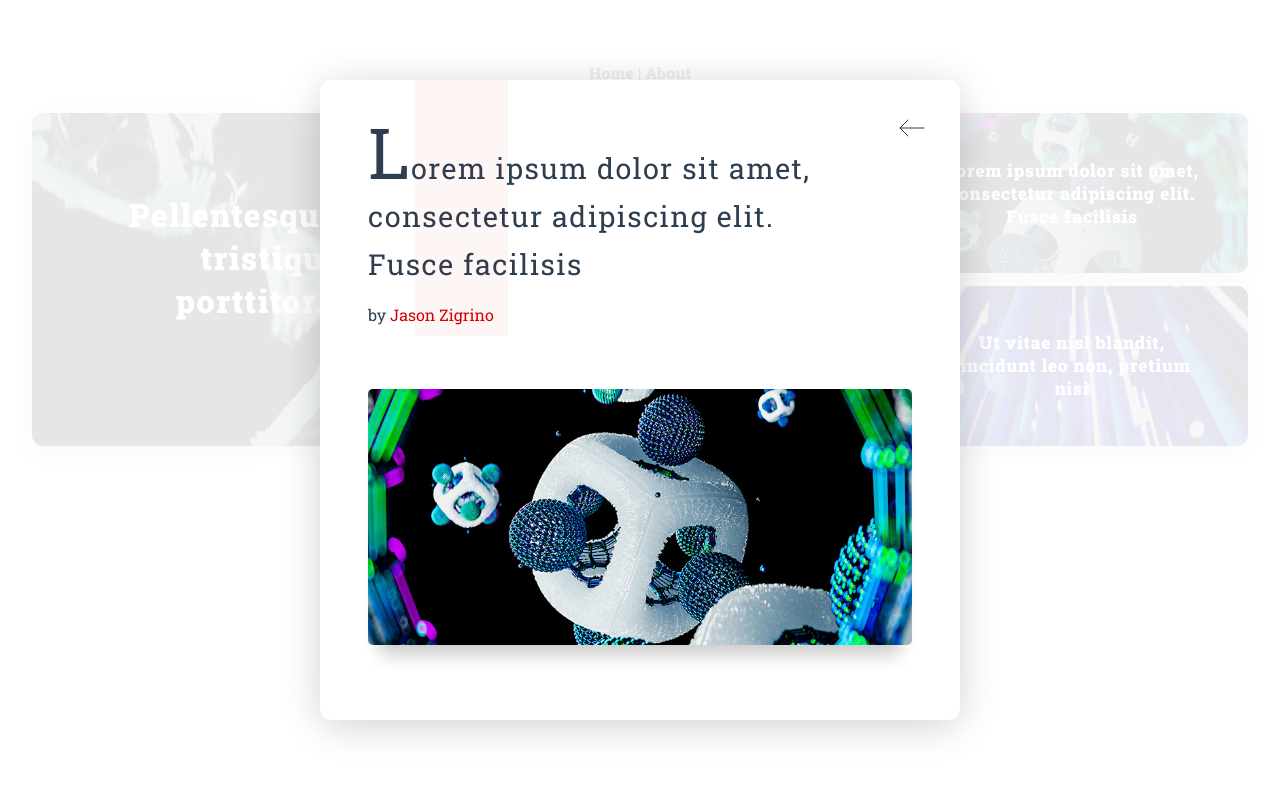
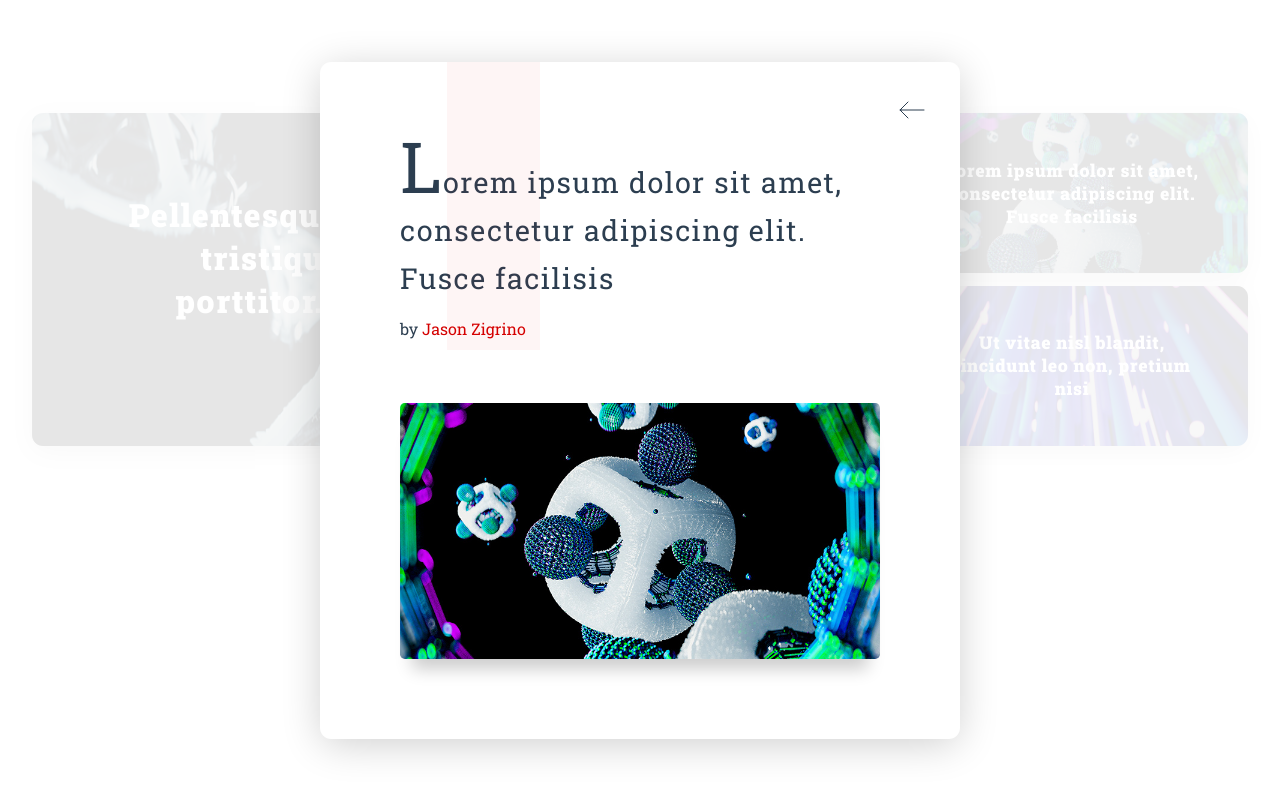
Before and after one commit to scbj/valtech-front-end-test, a Vue app: page /article/2 in a window 1280 px wide. Shown: the top 794 px of the page. Built offline with nearby package versions, Linux system fonts and the light colour scheme.

Commit message:
Refactoring

```diff
--- /dev/null
+++ b/src/components/ArticleDetails.vue
@@ -0,0 +1,83 @@
+<template>
+  <div class="article-details">
+    <h2>{{ article.title }}</h2>
+    <p>by <a :href="article.sourceUrl" target="_blank">Jason Zigrino</a></p>
+    <img :src="imageSource" alt="Article cover">
+  </div>
+</template>
+
+<script>
+export default {
+  props: {
+    article: {
+      type: Object,
+      require: true
+    }
+  },
+
+  computed: {
+    imageSource () {
+      if (!this.article.backgroundImage) {
+        return ''
+      }
+      return require('@/assets/images/' + this.article.backgroundImage)
+    }
+  }
+}
+</script>
+
+<style scoped lang="scss">
+.article-details {
+  display: flex;
+  flex-direction: column;
+  align-items: flex-start;
+
+  padding: 3rem;
+  margin: 2rem;
+}
+
+h2 {
+  font-size: 1.8rem;
+  font-weight: 400;
+  letter-spacing: 0.05em;
+  line-height: 3rem;
+  text-align: left;
+
+  max-width: 16em;
+
+  &::first-letter {
+    font-size: 4.4rem;
+  }
+}
+
+p {
+  margin-top: 1em;
+}
+
+a {
+  color: #d40000;
+
+  position: relative;
+
+  &::before {
+    content: "";
+    background: rgba(212, 0, 0, 0.04);
+    width: 90%;
+    height: 22em;
+    position: absolute;
+    bottom: -0.7em;
+    right: -0.9em;
+  }
+}
+
+img {
+  border-radius: 0.3rem;
+
+  margin-top: 4rem;
+  width: 100%;
+  height: 16rem;
+
+  object-fit: cover;
+  box-shadow: 0px 22px 16px -12px rgba(0, 0, 0, 0.2);
+}
+</style>
--- a/src/views/Modal.vue
+++ b/src/views/Modal.vue
@@ -2,9 +2,7 @@
   <transition name="fade" appear>
     <div class="modal" @click.self="close">
       <div class="container">
-        <h2>{{ article.title }}</h2>
-        <p>by <a :href="article.sourceUrl" target="_blank">Jason Zigrino</a></p>
-        <img :src="imageSource" alt="Article cover">
+        <ArticleDetails v-if="article" :article="article" />
         <button @click="close"></button>
       </div>
     </div>
@@ -12,6 +10,8 @@
 </template>
 
 <script>
+import ArticleDetails from '@/components/ArticleDetails'
+
 export default {
   name: 'modal',
 
@@ -22,23 +22,14 @@ export default {
     }
   },
 
-  data () {
-    return {
-      article: {}
-    }
+  components: {
+    ArticleDetails
   },
 
   computed: {
-    imageSource () {
-      if (!this.article.backgroundImage) {
-        return ''
-      }
-      return require('@/assets/images/' + this.article.backgroundImage)
+    article () {
+      return this.$store.state.articles.find(x => x.id.toString() === this.id)
     }
-  },
-
-  mounted () {
-    this.article = this.$store.state.articles.find(x => x.id.toString() === this.id)
   },
 
   methods: {
@@ -58,6 +49,7 @@ $easing: cubic-bezier(.165, .84, .44, 1);
   display: flex;
   align-items: center;
   justify-content: center;
+
   position: fixed;
   z-index: 1000;
   top: 0;
@@ -75,65 +67,13 @@ $easing: cubic-bezier(.165, .84, .44, 1);
   background-size: cover;
   border-radius: 0.7rem;
 
-  display: flex;
-  flex-direction: column;
-  align-items: flex-start;
-  padding: 3rem;
-  margin: 2rem;
   width: 40rem;
-  height: 100%;
-  max-height: 80vh;
+  max-height: 90vh;
   position: relative;
 
   box-shadow: 0px 6px 40px -2px rgba(black, 0.2);
   cursor: auto;
   overflow-y: auto;
-}
-
-h2 {
-  font-size: 1.8rem;
-  font-weight: 400;
-  letter-spacing: 0.05em;
-  line-height: 3rem;
-  text-align: left;
-
-  max-width: 16em;
-
-    text-shadow: 4px 4px 10px 0px red;
-  &::first-letter {
-    font-size: 4.4rem;
-  }
-}
-
-p {
-  margin-top: 1em;
-}
-
-a {
-  color: #d40000;
-
-  position: relative;
-
-  &::before {
-    content: "";
-    background: rgba(212, 0, 0, 0.04);
-    width: 90%;
-    height: 17.4em;
-    position: absolute;
-    bottom: -0.7em;
-    right: -0.9em;
-  }
-}
-
-img {
-  border-radius: 0.3rem;
-
-  margin-top: 4rem;
-  width: 100%;
-  height: 16rem;
-
-  object-fit: cover;
-  box-shadow: 0px 22px 16px -12px rgba(0, 0, 0, 0.2);
 }
 
 button {
@@ -174,7 +114,7 @@ button {
 
   &:hover::before {
     opacity: 1;
-    transition-delay: .6s;
+    transition-delay: .5s;
   }
 }
 
```
